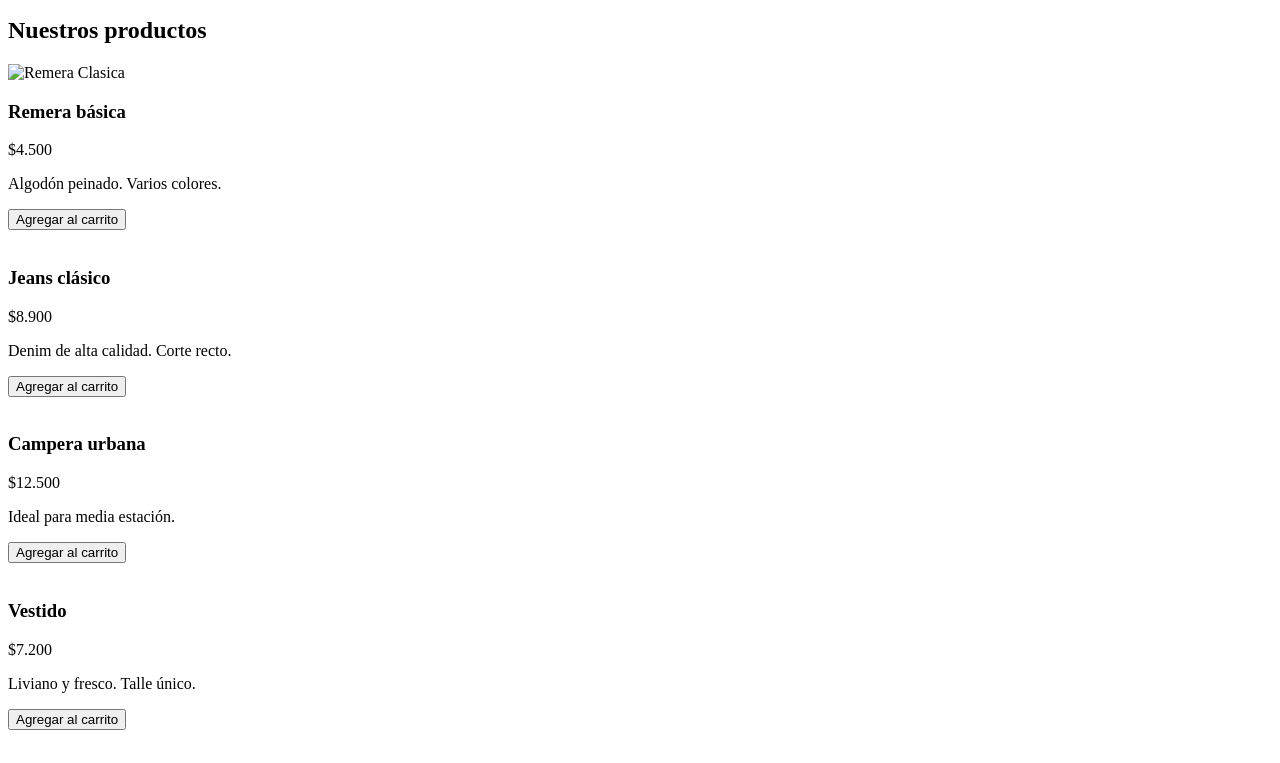
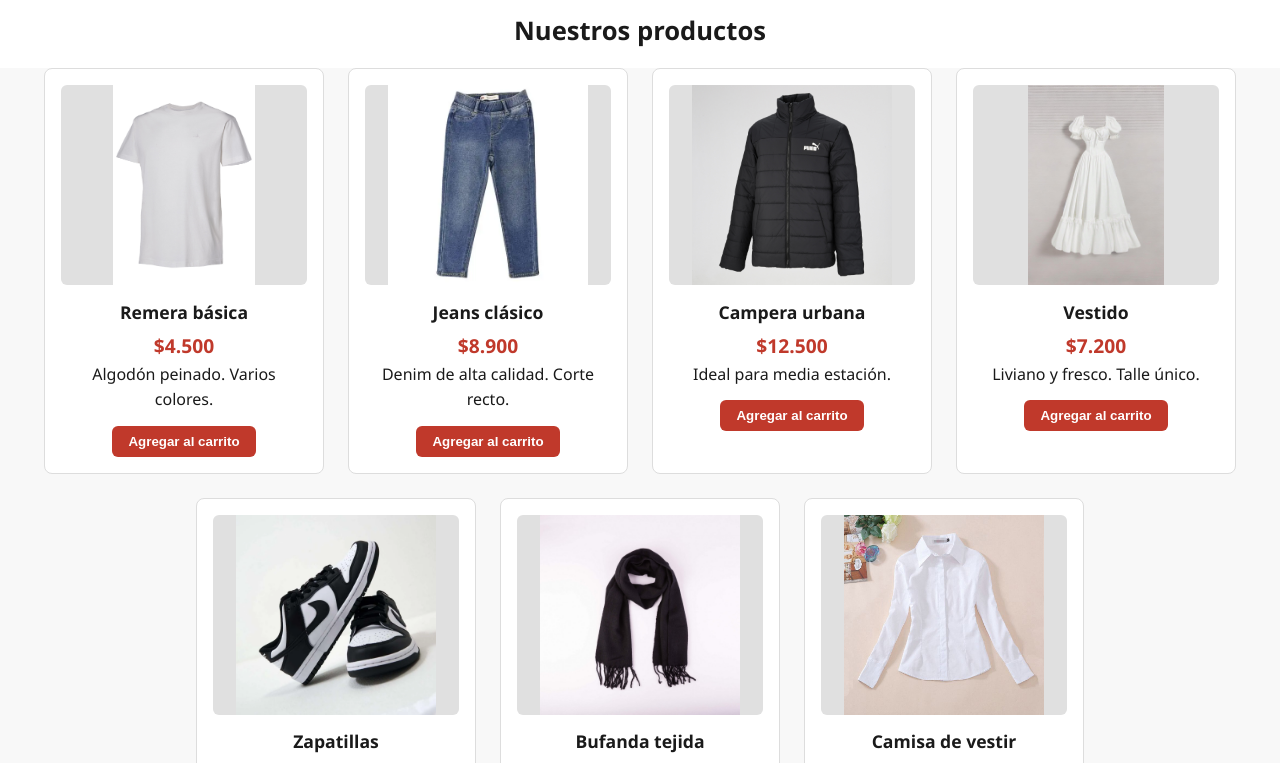
Before and after one commit to julietacosentinopixel/teleinformatica, a plain HTML site: page index.html in a window 1280 px wide. Shown: the part 87-850 px from the top of the page. Drawn offline with Linux system fonts and the light colour scheme; the site is published under a folder, as on GitHub Pages, so addresses that start at the root find nothing.

Commit message:
Update index.html

```diff
--- a/index.html
+++ b/index.html
@@ -5,7 +5,7 @@
     <meta charset="UTF-8">
     <meta name="viewport" content="width=device-width, initial-scale=1.0">
     <title>ModaYa - Ropa con estilo</title>
-    <link rel="stylesheet" href="/styles/estilos.css">
+    <link rel="stylesheet" href="styles/estilos.css">
     <!-- Font Awesome para iconos de redes -->
     <link rel="stylesheet" href="https://cdnjs.cloudflare.com/ajax/libs/font-awesome/6.0.0-beta3/css/all.min.css">
 </head>
@@ -30,7 +30,7 @@
         <h2>Nuestros productos</h2>
         <div class="grilla">
             <article class="tarjeta">
-                <div class="tarjeta-img"><img class="imagen" src="/image/remeraclasica.jpg" alt="Remera Clasica">
+                <div class="tarjeta-img"><img class="imagen" src="image/remeraclasica.jpg" alt="Remera Clasica">
                 </div>
                 <h3>Remera básica</h3>
                 <p class="precio">$4.500</p>
@@ -38,42 +38,42 @@
                 <button class="btn-agregar">Agregar al carrito</button>
             </article>
             <article class="tarjeta">
-                <div class="tarjeta-img"><img class="imagen" src="/image/jeanbasico.webp" alt=""></div>
+                <div class="tarjeta-img"><img class="imagen" src="image/jeanbasico.webp" alt=""></div>
                 <h3>Jeans clásico</h3>
                 <p class="precio">$8.900</p>
                 <p>Denim de alta calidad. Corte recto.</p>
                 <button class="btn-agregar">Agregar al carrito</button>
             </article>
             <article class="tarjeta">
-                <div class="tarjeta-img"><img class="imagen" src="/image/camperaurbana.jpg" alt=""></div>
+                <div class="tarjeta-img"><img class="imagen" src="image/camperaurbana.jpg" alt=""></div>
                 <h3>Campera urbana</h3>
                 <p class="precio">$12.500</p>
                 <p>Ideal para media estación.</p>
                 <button class="btn-agregar">Agregar al carrito</button>
             </article>
             <article class="tarjeta">
-                <div class="tarjeta-img"><img class="imagen" src="/image/vestido.jpg" alt=""></div>
+                <div class="tarjeta-img"><img class="imagen" src="image/vestido.jpg" alt=""></div>
                 <h3>Vestido</h3>
                 <p class="precio">$7.200</p>
                 <p>Liviano y fresco. Talle único.</p>
                 <button class="btn-agregar">Agregar al carrito</button>
             </article>
             <article class="tarjeta">
-                <div class="tarjeta-img"><img class="imagen" src="/image/zapatilla.webp" alt=""></div>
+                <div class="tarjeta-img"><img class="imagen" src="image/zapatilla.webp" alt=""></div>
                 <h3>Zapatillas</h3>
                 <p class="precio">$10.500</p>
                 <p>Suela de goma. Diseño moderno.</p>
                 <button class="btn-agregar">Agregar al carrito</button>
             </article>
             <article class="tarjeta">
-                <div class="tarjeta-img"><img class="imagen" src="/image/bufanda.jpg" alt=""></div>
+                <div class="tarjeta-img"><img class="imagen" src="image/bufanda.jpg" alt=""></div>
                 <h3>Bufanda tejida</h3>
                 <p class="precio">$3.200</p>
                 <p>Lana merino. Suave al tacto.</p>
                 <button class="btn-agregar">Agregar al carrito</button>
             </article>
             <article class="tarjeta">
-                <div class="tarjeta-img"><img class="imagen" src="/image/camisadevestir.jpg" alt=""></div>
+                <div class="tarjeta-img"><img class="imagen" src="image/camisadevestir.jpg" alt=""></div>
                 <h3>Camisa de vestir</h3>
                 <p class="precio">$6.800</p>
                 <p>Algodón premium. Varios talles.</p>
@@ -92,7 +92,7 @@
         <p>© 2026 ModaYa</p>
     </footer>
 
-    <script src="/scripts/principal.js"></script>
+    <script src="scripts/principal.js"></script>
 </body>
 
 </html>
```
